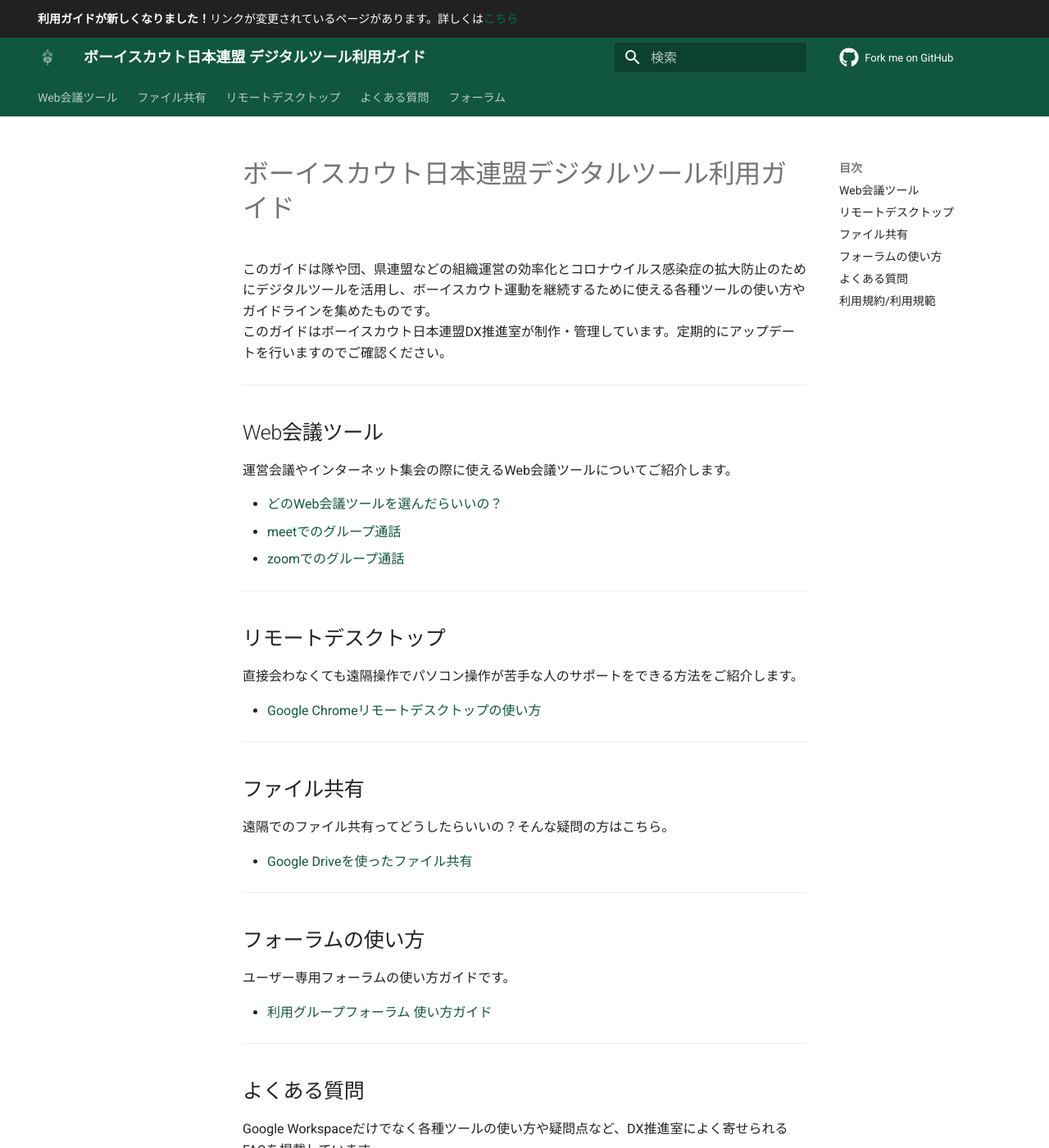
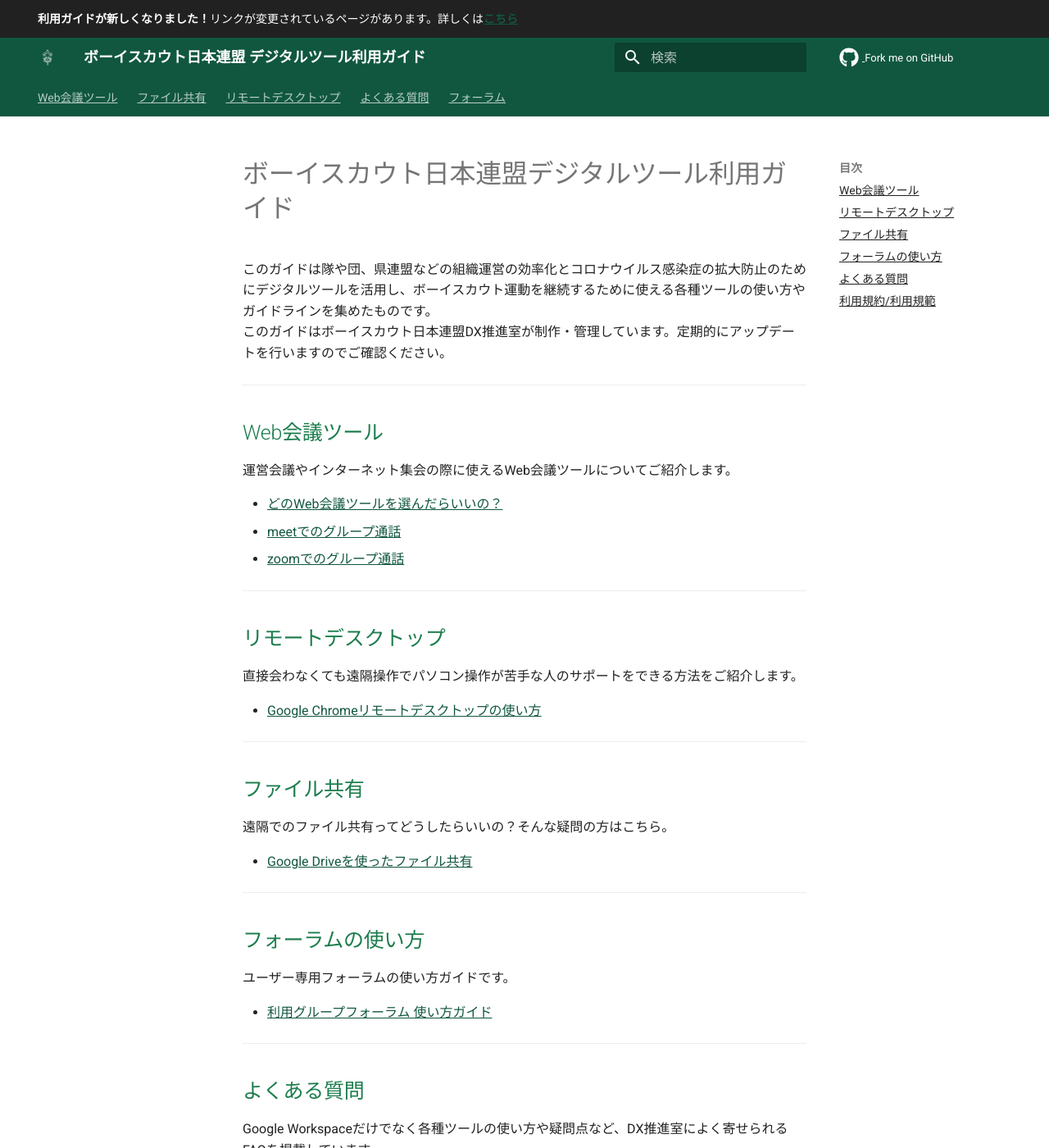
Before and after one commit to Scout-Association-of-Japan/DX-promotion-guidelines, an MkDocs documentation site: the page built from docs/index.md, in a window 1280 px wide and 1400 px high. Shown: the whole window at 82% size. Built offline with MkDocs 1.6.1 and Material for MkDocs 9.7.7, drawn with Linux system fonts in a browser that asks for light colours; comment, search, counter and statistics services are not loaded.

Commit message:
Update additional.css

```diff
--- a/docs/stylesheets/additional.css
+++ b/docs/stylesheets/additional.css
@@ -3,3 +3,12 @@
   --md-primary-fg-color--light: #1e946d;
   --md-primary-fg-color--dark:  #0c3d2d;
 }
+
+h2 {
+  color: #1c7d4d;
+  font-weight: normal;
+}
+
+a {
+  text-decoration-line: underline;
+}
```
